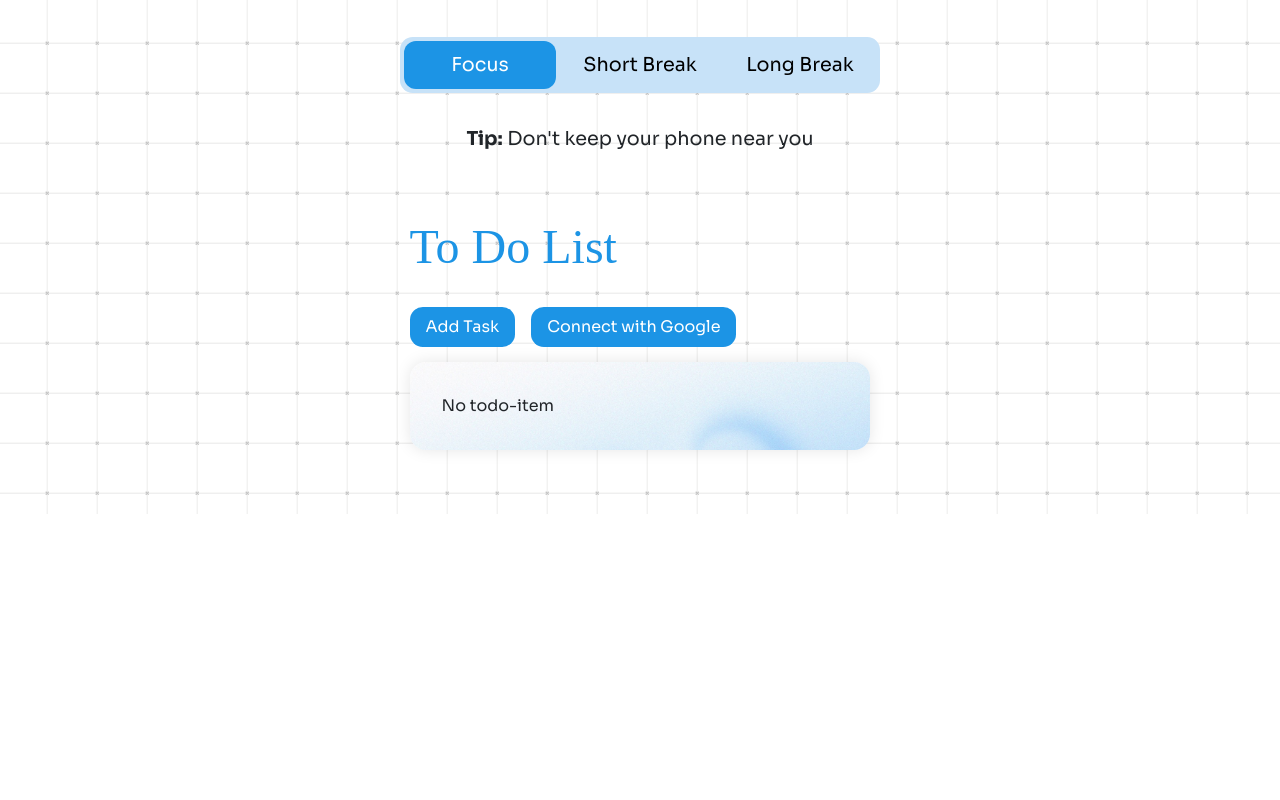
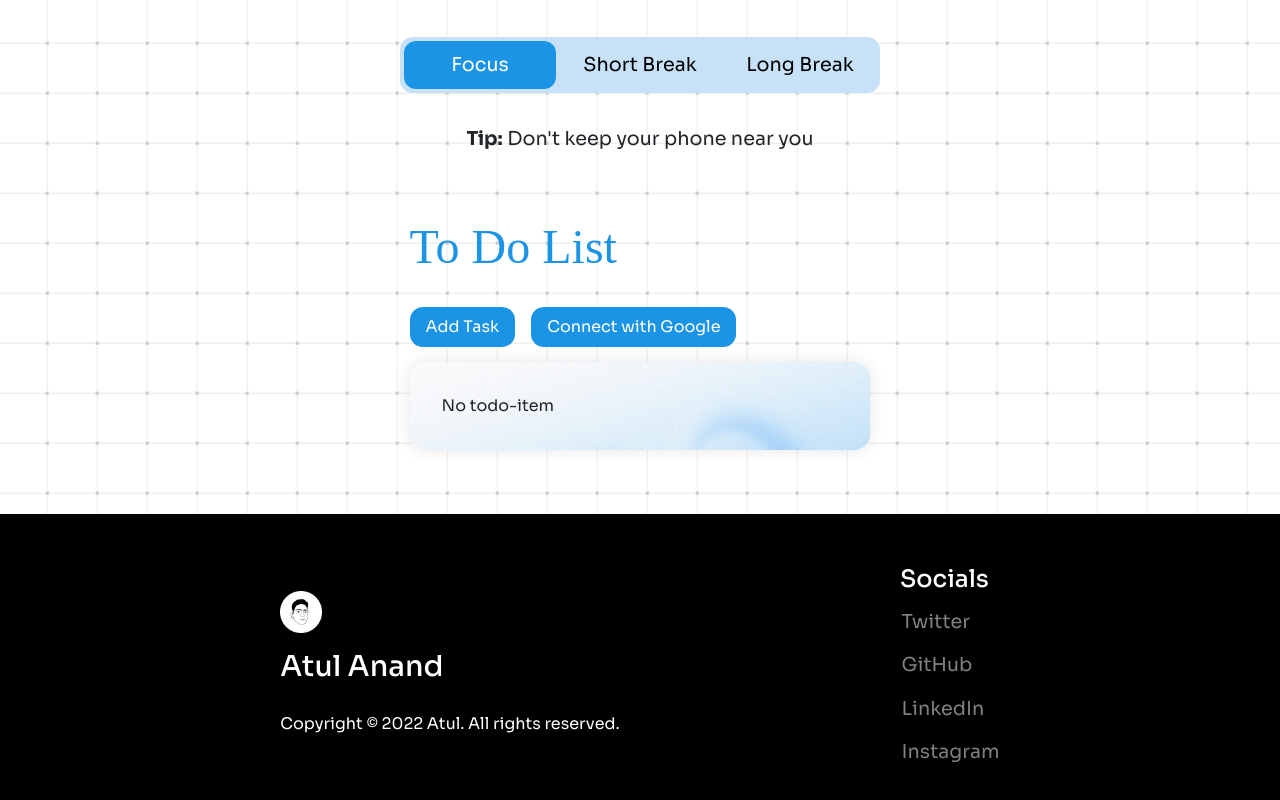
Before and after one commit to AtulACleaver/cal-track, a React (Create React App) app: page / in a window 1280 px wide. Shown: the part 454-1254 px from the top of the page. Before the commit the page ends 968 px from the top, so only its background shows below. Built offline with nearby package versions, Linux system fonts and the light colour scheme.

Commit message:
Added Footer

```diff
--- a/src/App.js
+++ b/src/App.js
@@ -2,6 +2,7 @@ import Navbar from './components/Navbar.jsx';
 import './css/main.css'
 import Pomodoro from './components/Pomodoro.jsx';
 import Todolist from './components/Todolist.jsx';
+import Footer from './components/Footer.jsx';
 
 function App() {
   return (
@@ -16,9 +17,9 @@ function App() {
         ✅ Start/Stop Button
         ✅ Focus/Short Break/Long Break Buttons
       ✅ Tips
-        - Tip 1 for Focus
-        - Tip 2 for Short Break
-        - Tip 3 for Long Break
+        ✅ Tip 1 for Focus
+        ✅ Tip 2 for Short Break
+        ✅ Tip 3 for Long Break
       Todo List
         - Connect with Google Calendar
         - Task List
@@ -42,6 +43,7 @@ function App() {
       <Navbar />
       <Pomodoro />
       <Todolist />
+      <Footer />
     </div>
   );
 }
--- /dev/null
+++ b/src/components/Footer.jsx
@@ -0,0 +1,62 @@
+import "../css/Footer.css";
+import "../css/main.css";
+import profile from "../img/pfp.png";
+
+function Footer() {
+  return (
+    <div className="footer">
+      <div className="profile">
+        <img src={profile} alt="Atul Anand" className="pfp" />
+        <h1 className="name">Atul Anand</h1>
+        <div className="footer-copyright">
+          <p className="footer-copyright-text">
+            Copyright © 2022 Atul. All rights reserved.
+          </p>
+        </div>
+      </div>
+      <div className="footer__links">
+        <h2 className="socials">Socials</h2>
+        <ul className="footer-list">
+          <li className="footer-list-item">
+            <a
+              href="https://twitter.com/AtulACleaver"
+              target="_blank"
+              className="footer-list-item-links"
+            >
+              Twitter
+            </a>
+          </li>
+          <li className="footer-list-item">
+            <a
+              href="https://github.com/AtulACleaver"
+              target="_blank"
+              className="footer-list-item-links"
+            >
+              GitHub
+            </a>
+          </li>
+          <li className="footer-list-item">
+            <a
+              href="https://www.linkedin.com/in/atulacleaver/"
+              target="_blank"
+              className="footer-list-item-links"
+            >
+              LinkedIn
+            </a>
+          </li>
+          <li className="footer-list-item">
+            <a
+              href="https://www.instagram.com/atul_cleaver/"
+              target="_blank"
+              className="footer-list-item-links"
+            >
+              Instagram
+            </a>
+          </li>
+        </ul>
+      </div>
+    </div>
+  );
+}
+
+export default Footer;
--- /dev/null
+++ b/src/css/Footer.css
@@ -0,0 +1,51 @@
+.footer{
+    display: flex;
+    justify-content: space-evenly;
+    align-items: center;
+    height: 10vh;
+    background: #000;
+    color: white;
+    padding: 10rem 0rem;
+}
+
+
+.pfp{
+    height: 2.6rem;
+    margin: 1rem 0rem;
+}
+
+.name{
+    font-size: 1.8rem;
+    font-weight: 500;
+}
+
+.socials{
+    font-size: 1.5rem;
+}
+
+.footer-list{
+    list-style-type: none;
+    color: white;
+    font-size: 1.2rem;
+}
+
+.footer-list-item{
+    margin: 0.9rem 0rem 0 0;
+}
+
+.footer-list-item-links{
+    text-decoration: none;
+    list-style-type: none;
+    color: grey;
+    margin-left: -1.9rem;
+    transition: 0.15s ease-in-out;
+}
+
+.footer-list-item-links:hover{
+    color: var(--text-color);
+}
+
+
+.footer-copyright{
+    padding: 1.3rem 0;
+}
```
Also changed, not shown: src/img/pfp.png (added).
